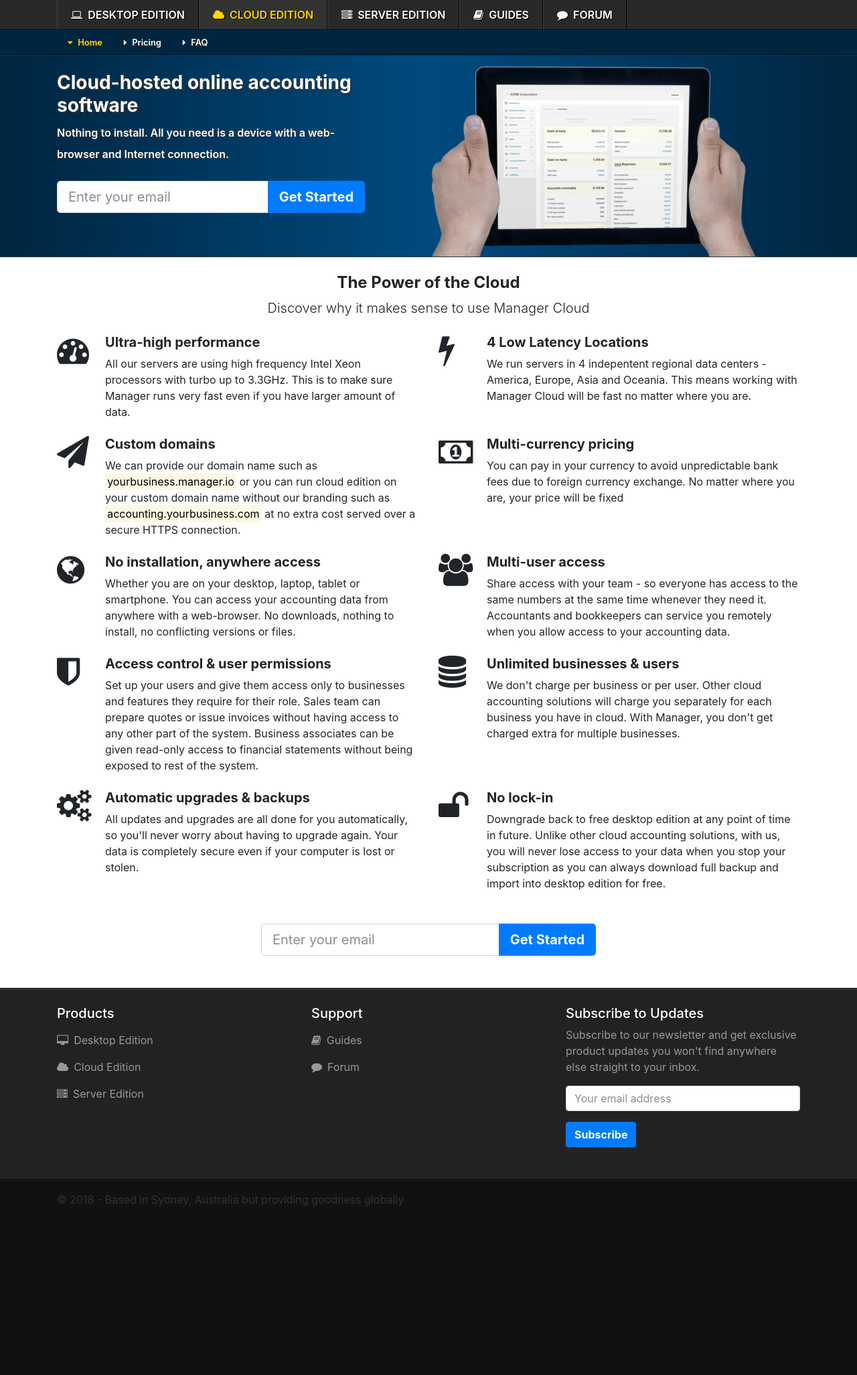
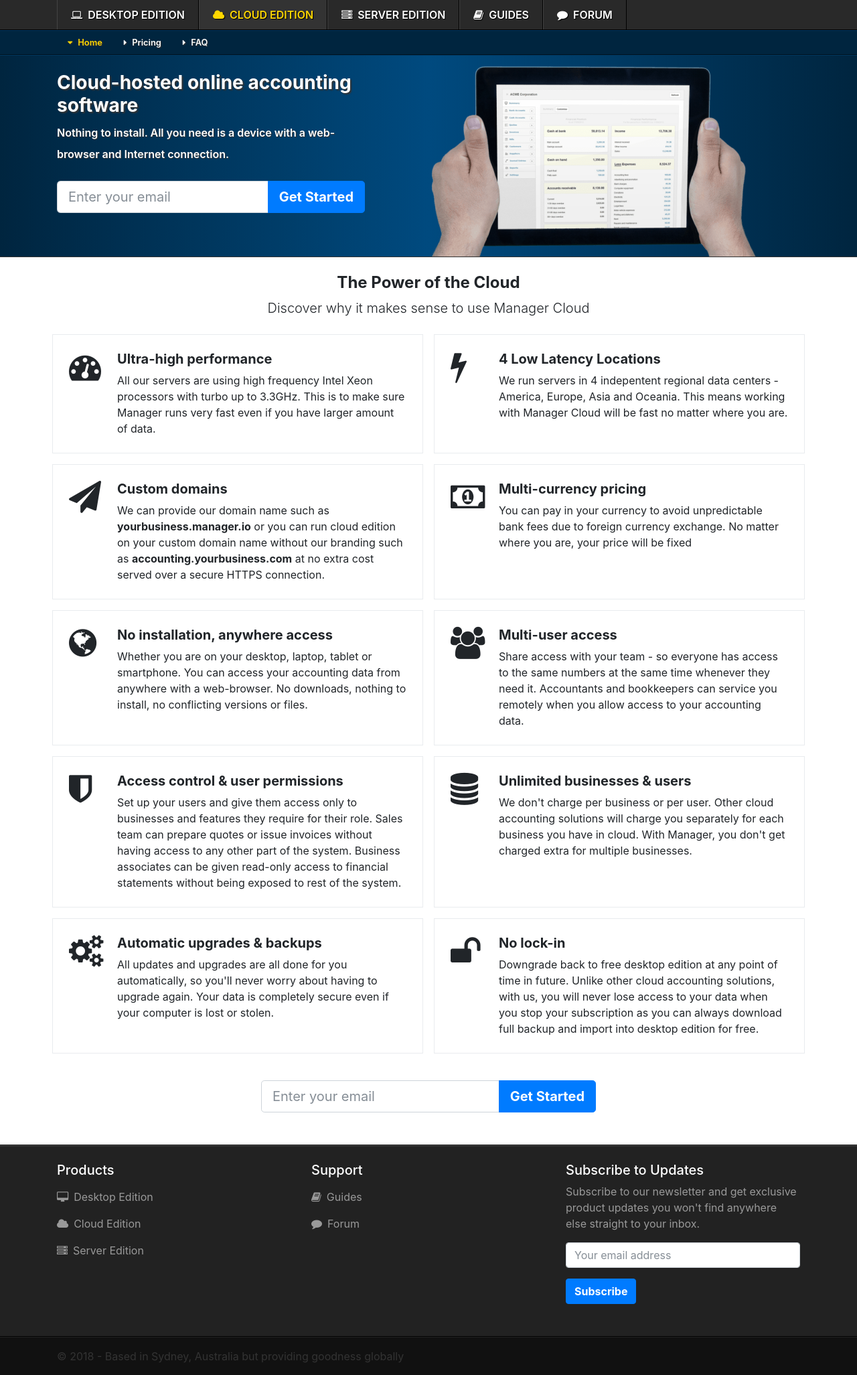
Before and after one commit to 3etechinns/www.manager.io, a Jekyll site: the page built from cloud/index.html, in a window 1280 px wide. Shown: the whole page at 67% size. Built offline with Jekyll 4.4.1, drawn with Linux system fonts in a browser that asks for light colours; comment, search, counter and statistics services are not loaded; before the commit the page ends 1819 px from its top, so only the background shows below that.

Commit message:
no message

```diff
--- a/cloud/index.html
+++ b/cloud/index.html
@@ -7,7 +7,7 @@ title: Cloud Edition
 
 <div class="mb-4">
 <div class="row">
-  <div class="col-md mb-4">
+  <div class="col-md mb-3 mx-2 border p-4">
     <div class="media">
       <i class="fa fa-3x fa-tachometer" style="width: 72px"></i>
       <div class="media-body">
@@ -16,7 +16,7 @@ title: Cloud Edition
       </div>
     </div>
   </div>
-  <div class="col-md mb-4">
+  <div class="col-md mb-3 mx-2 border p-4">
     <div class="media">
       <i class="fa fa-3x fa-bolt" style="width: 72px"></i>
       <div class="media-body">
@@ -28,16 +28,16 @@ title: Cloud Edition
 </div>
 
 <div class="row">
-  <div class="col-md mb-4">
+  <div class="col-md mb-3 mx-2 border p-4">
     <div class="media">
       <i class="fa fa-3x fa-paper-plane" style="width: 72px"></i>
       <div class="media-body">
         <h5 class="mt-0 font-weight-bold">Custom domains</h5>
-        We can provide our domain name such as <mark>yourbusiness.manager.io</mark> or you can run cloud edition on your custom domain name without our branding such as <mark>accounting.yourbusiness.com</mark> at no extra cost served over a secure HTTPS connection.
+        We can provide our domain name such as <strong>yourbusiness.manager.io</strong> or you can run cloud edition on your custom domain name without our branding such as <strong>accounting.yourbusiness.com</strong> at no extra cost served over a secure HTTPS connection.
       </div>
     </div>
   </div>
-  <div class="col-md mb-4">
+  <div class="col-md mb-3 mx-2 border p-4">
     <div class="media">
       <i class="fa fa-3x fa-money" style="width: 72px"></i>
       <div class="media-body">
@@ -49,7 +49,7 @@ title: Cloud Edition
 </div>
 
 <div class="row">
-  <div class="col-md mb-4">
+  <div class="col-md mb-3 mx-2 border p-4">
     <div class="media">
       <i class="fa fa-3x fa-globe" style="width: 72px"></i>
       <div class="media-body">
@@ -58,7 +58,7 @@ title: Cloud Edition
       </div>
     </div>
   </div>
-  <div class="col-md mb-4">
+  <div class="col-md mb-3 mx-2 border p-4">
     <div class="media">
       <i class="fa fa-3x fa-users" style="width: 72px"></i>
       <div class="media-body">
@@ -70,7 +70,7 @@ title: Cloud Edition
 </div>
 
 <div class="row">
-  <div class="col-md mb-4">
+  <div class="col-md mb-3 mx-2 border p-4">
     <div class="media">
       <i class="fa fa-3x fa-shield" style="width: 72px"></i>
       <div class="media-body">
@@ -79,7 +79,7 @@ title: Cloud Edition
       </div>
     </div>
   </div>
-  <div class="col-md mb-4">
+  <div class="col-md mb-3 mx-2 border p-4">
     <div class="media">
       <i class="fa fa-3x fa-database" style="width: 72px"></i>
       <div class="media-body">
@@ -91,7 +91,7 @@ title: Cloud Edition
 </div>
 
 <div class="row">
-  <div class="col-md mb-4">
+  <div class="col-md mb-3 mx-2 border p-4">
     <div class="media">
       <i class="fa fa-3x fa-gears" style="width: 72px"></i>
       <div class="media-body">
@@ -100,7 +100,7 @@ title: Cloud Edition
       </div>
     </div>
   </div>
-  <div class="col-md mb-4">
+  <div class="col-md mb-3 mx-2 border p-4">
     <div class="media">
       <i class="fa fa-3x fa-unlock" style="width: 72px"></i>
       <div class="media-body">
```
Also changed, not shown: server/index.html (+6 -6 lines).
